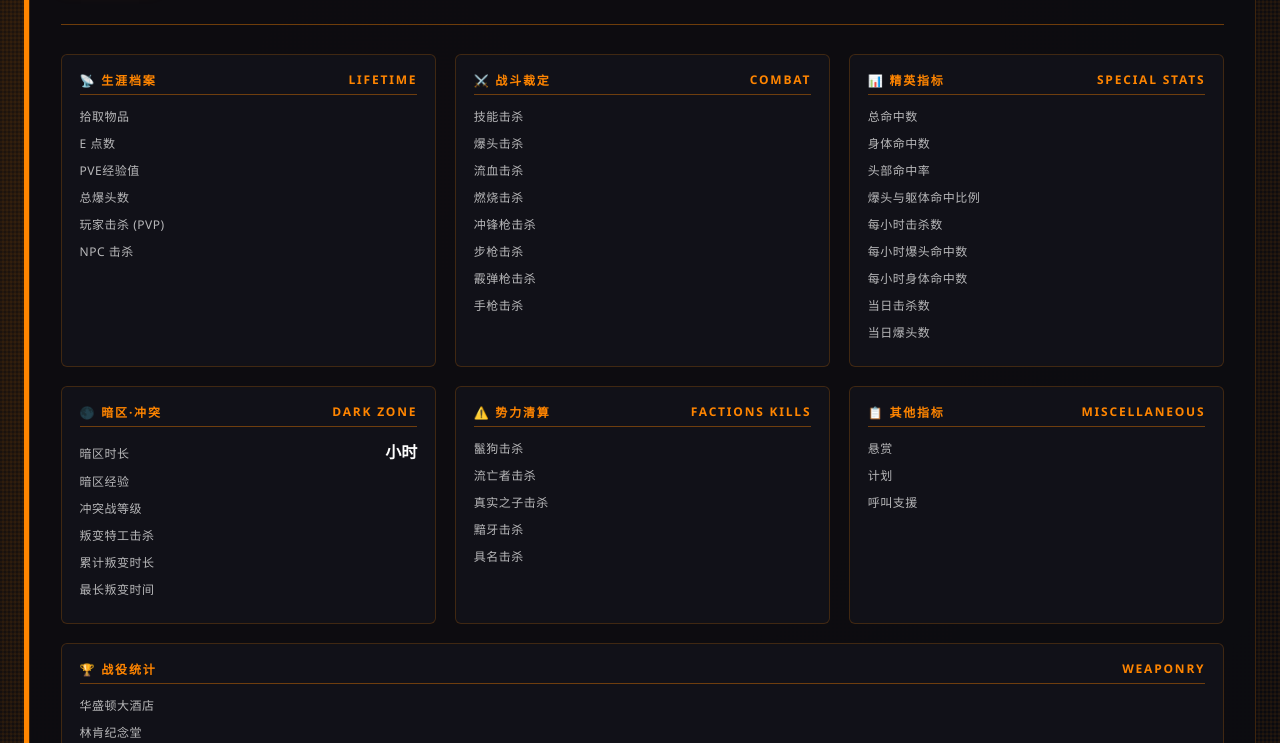
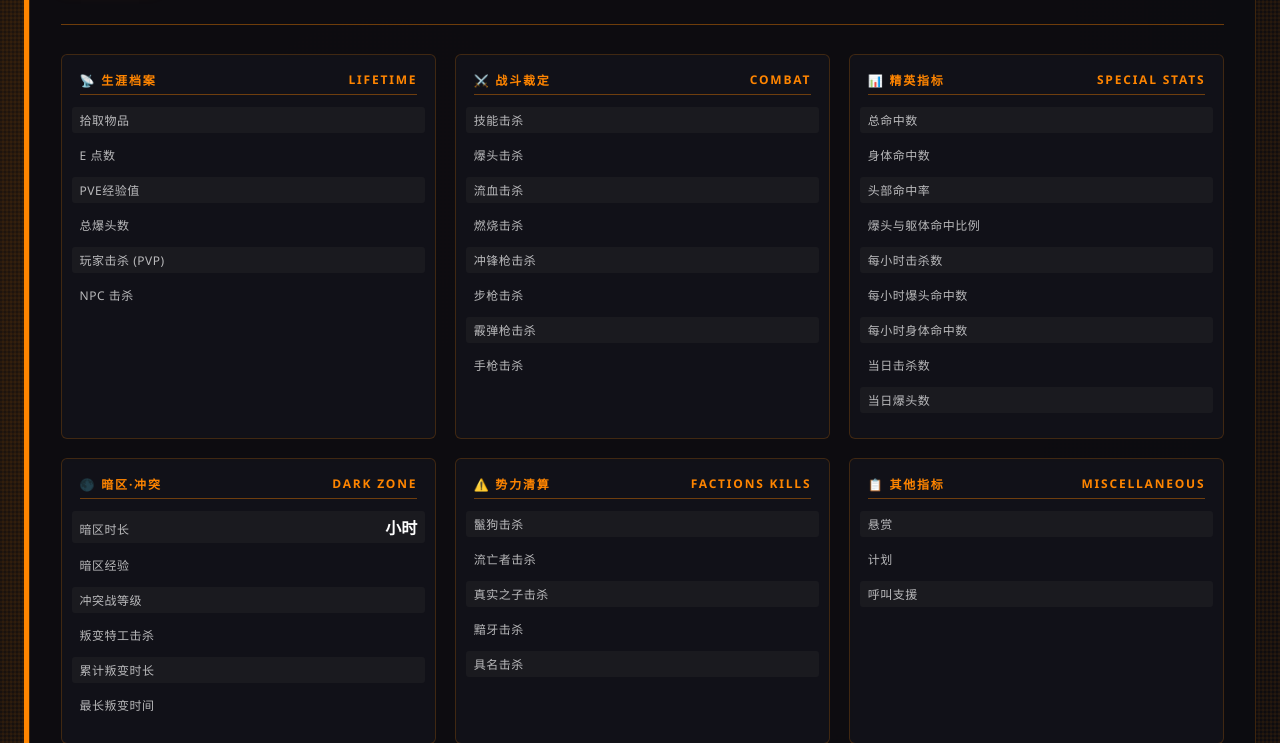
Before and after one commit to MuFen-mker/astrbot_plugin_TheDivision2, a Python web app: template templates/player_info.html in a window 1280 px wide. Shown: the part 170-913 px from the top of the page. Run offline with Jinja, Linux system fonts and the light colour scheme; the template is opened without the code that fills it, so the values that code supplies are empty.

Commit message:
玩家数据模板每行使用斑马纹

```diff
--- a/templates/player_info.html
+++ b/templates/player_info.html
@@ -223,6 +223,26 @@
             margin-bottom: 9px;
             flex-wrap: wrap;
             gap: 8px;
+            padding: 4px 8px;
+            margin-left: -8px;
+            margin-right: -8px;
+            border-radius: 3px;
+            transition: background 0.15s ease;
+        }
+
+        /* 偶数行：轻微提亮 */
+        .stat-group .stat-row:nth-child(even) {
+            background: rgba(255, 255, 255, 0.035);
+        }
+
+        /* 奇数行保持透明（暗色底） */
+        .stat-group .stat-row:nth-child(odd) {
+            background: transparent;
+        }
+
+        /* 悬浮时略微加深，增强可读性 */
+        .stat-group .stat-row:hover {
+            background: rgba(255, 133, 0, 0.12);
         }
 
         .stat-label {
```
